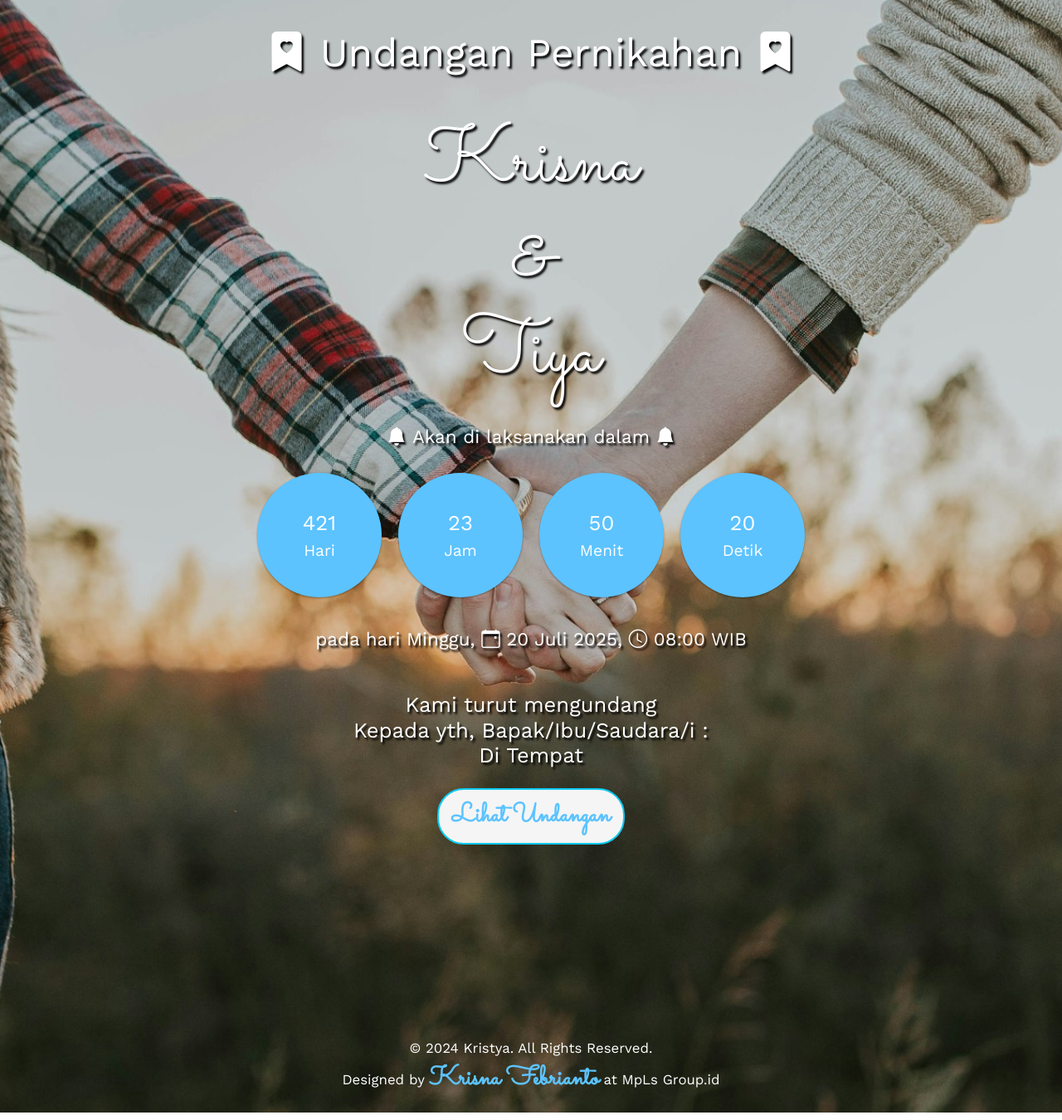
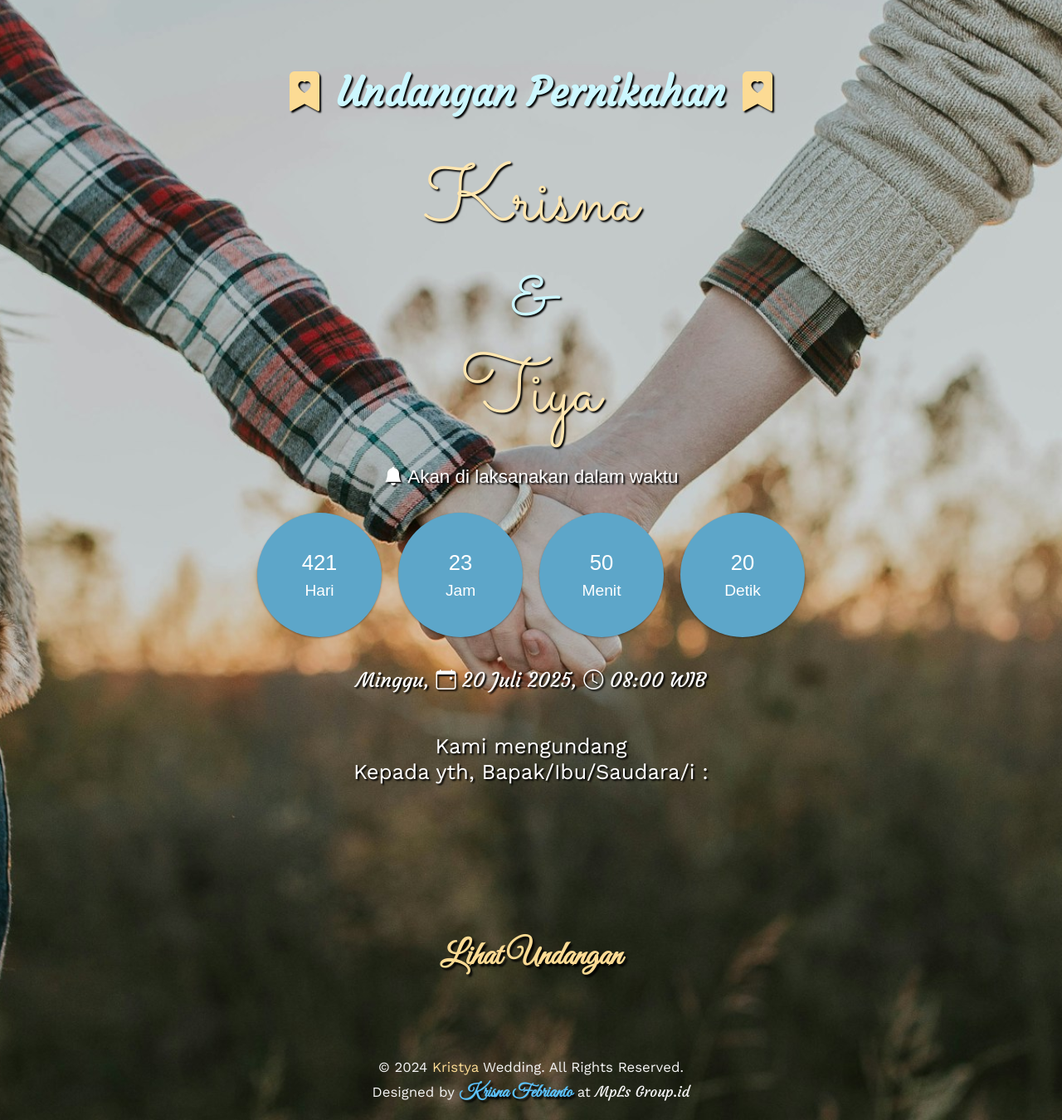
Before and after one commit to serverkrisshy/serverkrisshy.github.io, a plain HTML site: page index.html in a window 1280 px wide. Shown: the part 13-1363 px from the top of the page at 83% size. Drawn offline with nearby package versions, Linux system fonts and the light colour scheme; some packages are replaced by stand-ins of ours; a script that the page names is missing; a web font is replaced by a local one.

Commit message:
Update front-end

```diff
--- a/index.html
+++ b/index.html
@@ -9,10 +9,10 @@
     <meta content="IE=edge" http-equiv="X-UA-Compatible" />
     <meta name="apple-mobile-web-app-capable" content="yes" />
     <meta name="mobile-web-app-capable" content="yes" />
-    <meta property="og:title" content="Pernikahan Krisna & Tiya" />
+    <meta property="og:title" content="Undangan Pernikahan Krisna & Tiya" />
     <meta
       property="og:description"
-      content="Kpd yth, Bpk/Ibu/Saudara/i di tempat."
+      content="Kpd yth, Bpk/Ibu/Saudara/i... lihat selengkapnya."
     />
     <meta property="og:type" content="website" />
 
@@ -30,7 +30,7 @@
     <link rel="preconnect" href="https://fonts.googleapis.com" />
     <link rel="preconnect" href="https://fonts.gstatic.com" crossorigin />
     <link
-      href="https://fonts.googleapis.com/css2?family=Sacramento&family=Work+Sans:wght@100;300;400;600;700&display=swap"
+      href="https://fonts.googleapis.com/css2?family=Sacramento&family=Courgette&family=Domine:wght@400..700&family=Ephesis&family=Great+Vibes&family=Poppins:ital,wght@0,100;0,200;0,300;0,400;0,500;0,600;0,700;0,800;0,900;1,100;1,200;1,300;1,400;1,500;1,600;1,700;1,800;1,900&family=Solway:wght@300;400;500;700;800&family=Work+Sans:wght@100;300;400;600;700&display=swap"
       rel="stylesheet"
     />
 
@@ -59,25 +59,36 @@
     >
       <main>
         <h2>
-          <i class="bi bi-bookmark-heart-fill"> </i>Undangan
-          <span>Pernikahan <i class="bi bi-bookmark-heart-fill"></i></span>
+          <i class="bi bi-bookmark-heart-fill icon-undangan"></i
+          ><span class="undangan-pernikahan"> Undangan Pernikahan </span
+          ><i class="bi bi-bookmark-heart-fill icon-undangan"></i>
         </h2>
         <h1 class="mt-5">
-          Krisna <br />& <br />
+          Krisna<br /><span class="huruf-dan">&</span> <br />
           Tiya
         </h1>
-        <p class="mt-4"><i class="bi bi-bell-fill"> </i>Akan di laksanakan dalam <i class="bi bi-bell-fill"></i></p>
+        <p class="mt-4">
+          <i class="bi bi-bell-fill"> </i>Akan di laksanakan dalam waktu
+        </p>
         <div class="simply-countdown"></div>
-        <p class="mt-4 paraf-blue">pada hari Minggu, <i class="bi bi-calendar-event"></i> 20 Juli 2025, <i class="bi bi-clock"></i> 08:00 WIB</p>
+        <p class="mt-4 paraf-blue tanggal-waktu">
+          Minggu, <i class="bi bi-calendar-event"></i> 20 Juli 2025,
+          <i class="bi bi-clock"></i> 08:00 WIB
+        </p>
         <h4>
-          <br />Kami turut mengundang<br />Kepada yth,
-          <span>Bapak/Ibu/Saudara/i </span><br />Di Tempat
+          <br />Kami mengundang<br />Kepada yth,
+          <span>Bapak/Ibu/Saudara/i </span><br />
         </h4>
-        <a href="page404.html" class="btn btn-lg mt-3 btn-outline-info border-info rounded-5 border-2" onCLick="enableScroll()"
-          >Lihat Undangan</a>
+        <a
+          href="page404.html"
+          class="btn btn-lg rounded-5 bg-transparent fs-1"
+          onCLick="enableScroll()"
+          >Lihat Undangan</a
+        >
         <div class="col textcenter footer">
           <small class="block"
-            >&copy; 2024 Kristya. All Rights Reserved. <br
+            >&copy; 2024 <span class="kristya">Kristya</span> Wedding. All
+            Rights Reserved. <br
           /></small>
           <small class="block"
             >Designed by
@@ -87,7 +98,7 @@
               class="bg-transparent"
               >Krisna Febrianto</a
             >
-            at MpLs Group.id</small
+            at <span class="mpls-group">MpLs Group.id</span></small
           >
         </div>
       </main>
--- a/src/style/simplyCountdown.theme.default.css
+++ b/src/style/simplyCountdown.theme.default.css
@@ -2,6 +2,8 @@
   overflow: hidden;
   display: table;
   margin: auto;
+  font-family: 'Solway', sans-serif;
+  /* text-shadow: var(--shadow-countdown); */
 }
 
 .simply-countdown > .simply-section {
@@ -13,7 +15,7 @@
   justify-content: center;
   float: left;
   margin: 10px;
-  background: var(--primary);
+  background: var(--dark-primary);
   box-shadow: 0 1px 3px rgba(0, 0, 0, 0.12), 0 1px 2px rgba(0, 0, 0, 0.24);
   border-radius: 50%;
 }
--- a/src/style/style.css
+++ b/src/style/style.css
@@ -1,14 +1,26 @@
 :root {
   --primary: #5cc3ff;
+  --secondary: #ffe6b0;
+  --glowup: rgb(204, 247, 255);
+  --glowup-sec: #fcdb94;
+  --dark-primary: #5da6c9;
+  --dark-secondary: #b5996c;
+  --love: #ffabd9;
   --bg: #0a0a0a;
   --text-primary: whitesmoke;
-  --shadow: 2.5px 2.5px 2.5px rgb(0 0 0 / 5);
+  --shadow: 2px 2px 2px rgb(0 0 0 / 3);
+  --shadow-countdown: 0.5px 0.5px 0.5px rgb(0 0 0 / 1);
+  --shadow-btn: 2.5px 2.5px 2.5px rgb(0 0 0 / 5);
 }
 
 body {
   font-size: 1.2rem;
   font-family: "Work Sans", sans-serif;
   min-height: auto;
+}
+
+.kristya {
+  color: var(--glowup-sec);
 }
 
 .hero::before {
@@ -29,6 +41,10 @@ body {
   min-height: 100vh;
 }
 
+.icon-undangan {
+  color: var(--glowup-sec);
+}
+
 .hero h1,
 .hero h2,
 .hero h3,
@@ -40,11 +56,23 @@ body {
 .hero h1 {
   font-family: "Sacramento", cursive;
   font-size: 6rem;
+  font-weight: 500;
+  color: var(--secondary);
+}
+
+.hero .huruf-dan {
+  color: var(--glowup);
 }
 
 .hero h2 {
   font-size: 3rem;
-  margin-top: 2rem;
+  padding-top: 5rem;
+  font-weight: 600;
+  font-family: "Courgette", cursive;
+}
+
+.hero .undangan-pernikahan {
+  color: rgb(204, 247, 255);
 }
 
 .hero h3 {
@@ -56,41 +84,58 @@ body {
 }
 
 .hero p {
+  font-family: "Solway", sans-serif;
   font-size: 1.4rem;
+  font-weight: 500;
+}
+
+.hero .tanggal-waktu {
+  font-family: "Courgette", cursive;
+  font-size: 1.5rem;
+  font-weight: 500;
 }
 
 .hero a {
-  color: var(--primary);
-  background-color: whitesmoke;
-  font-family: 'Sacramento', cursive;
+  color: var(--glowup-sec);
+  background-color: transparent;
+  font-family: "Great Vibes", cursive;
   font-weight: 600;
-  font-size: 2rem;
+  /* font-size: 2rem; */
+  text-shadow: var(--shadow-btn);
+  margin-top: 10rem;
 }
 
 .hero a:hover {
   background-color: var(--primary);
-  color: whitesmoke;
+  color: var(--secondary);
 }
 
 .footer {
   background-color: transparent;
-  color: white;
+  color: whitesmoke;
   top: 0;
   left: 0;
   width: 100%;
   height: 100%;
-  margin-top: 18vmax;
+  padding-top: 5rem;
   /* padding-top: 22rem; */
 }
 
 .footer a {
   color: var(--primary);
   font-weight: 600;
+  font-size: 1.4rem;
   text-decoration: none;
 }
 
 .footer a:hover {
-  color: white;
+  color: var(--secondary);
+}
+
+.footer .mpls-group {
+  font-family: "Courgette", cursive;
+  font-size: 1.1rem;
+  font-weight: 500;
 }
 
 @keyframes rotating {
```
Also changed, not shown: undangan.html (renamed from main.html).
